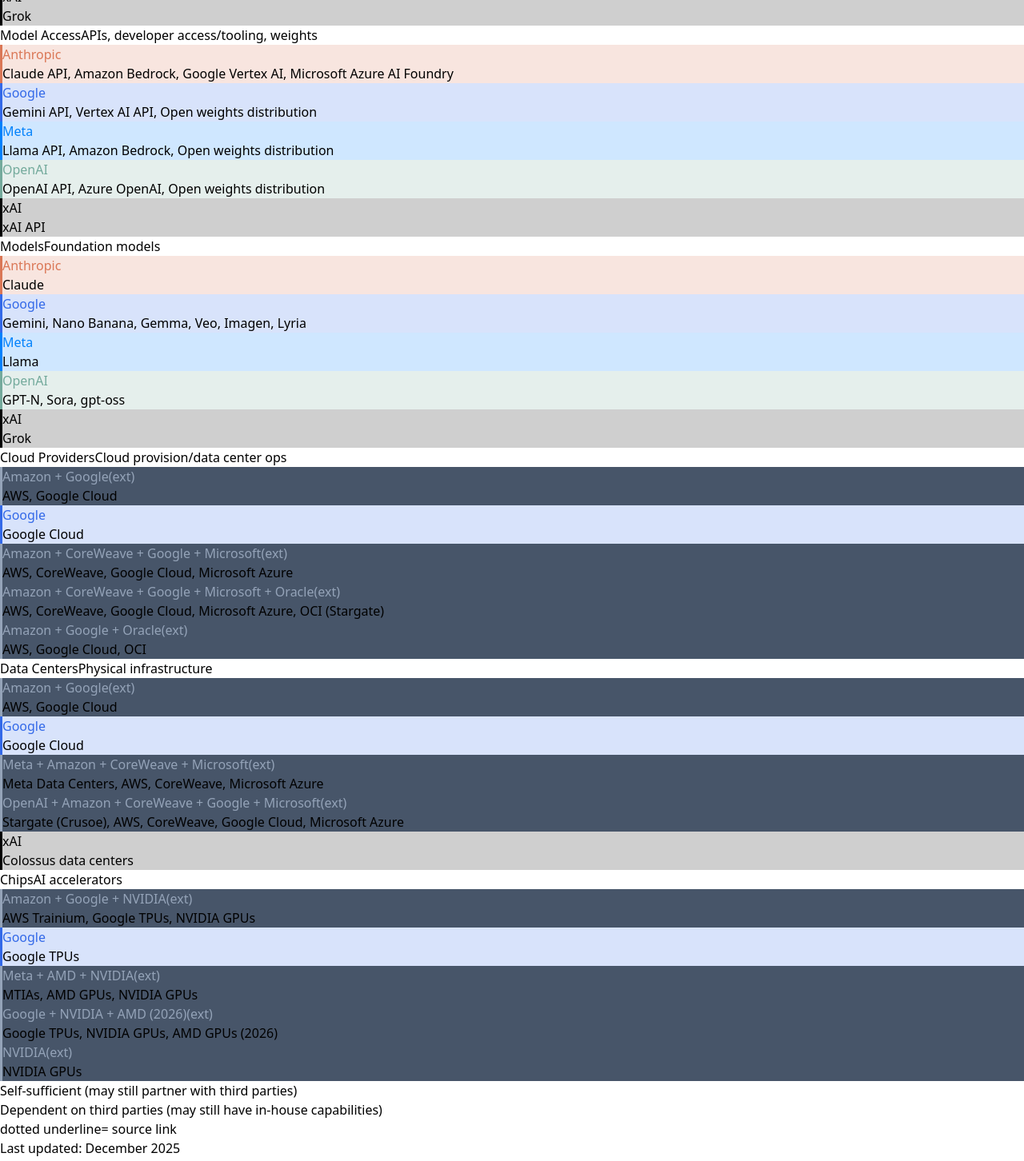
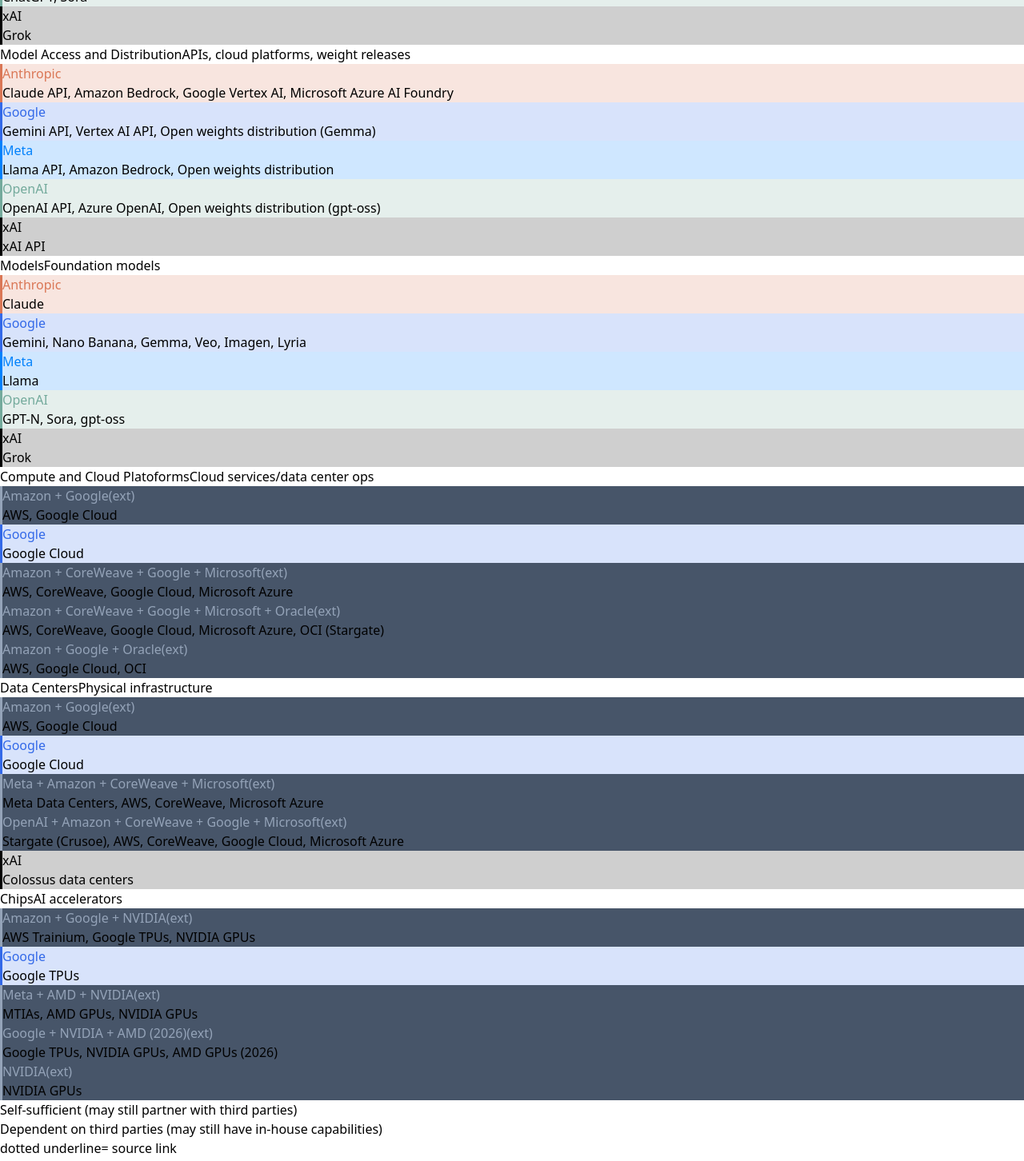
Before and after one commit to s-w-kelly/AI-Stacks, a React (Vite) app: page / in a window 1280 px wide. Shown: the part 400-1852 px from the top of the page at 80% size. Built offline with nearby package versions, Linux system fonts and the light colour scheme.

Commit message:
Revise cloud and open source framings

```diff
--- a/src/AIStackVisualization.jsx
+++ b/src/AIStackVisualization.jsx
@@ -96,6 +96,7 @@
         <header className="mb-8">
           <h1 className="text-2xl md:text-3xl font-bold mb-2">AI Stack Tracker</h1>
           <p className="text-slate-400">Monitoring hardware/infrastructure/service partnerships and vertical integration among frontier AI developers</p>
+          <p className="text-slate-400">(Not comprehensive)</p>
           <p className="text-sm text-slate-500 mt-1">
             Click on a company or provider to highlight dependencies
           </p>
--- a/src/data.js
+++ b/src/data.js
@@ -5,16 +5,16 @@
 // Last updated: December 2024
 // =============================================================================
 
-export const lastUpdated = "December 2025";
+export const lastUpdated = "12/16/2025";
 
 // -----------------------------------------------------------------------------
 // STACK LAYERS (probably won't change often)
 // -----------------------------------------------------------------------------
 export const stackLayers = [
   { id: 'applications', name: 'Applications', description: 'Consumer and enterprise products (in-house only)' },
-  { id: 'api', name: 'Model Access', description: 'APIs, developer access/tooling, weights' },
+  { id: 'api', name: 'Model Access and Distribution', description: 'APIs, cloud platforms, weight releases' },
   { id: 'models', name: 'Models', description: 'Foundation models' },
-  { id: 'cloud', name: 'Cloud Providers', description: 'Cloud provision/data center ops' },
+  { id: 'cloud', name: 'Compute and Cloud Platoforms', description: 'Cloud services/data center ops' },
   { id: 'infrastructure', name: 'Data Centers', description: 'Physical infrastructure' },
   { id: 'chips', name: 'Chips', description: 'AI accelerators' },
 ];
@@ -152,7 +152,7 @@
         products: [
           p('Gemini API', 'https://ai.google.dev/gemini-api/docs'),
           p('Vertex AI API', 'https://docs.cloud.google.com/vertex-ai/docs/reference/rest'),
-          p('Open weights distribution', 'https://huggingface.co/collections/google/gemma-3-release'),
+          p('Open weights distribution (Gemma)', 'https://huggingface.co/collections/google/gemma-3-release'),
         ]
       },
       models: {
@@ -283,7 +283,7 @@
         products: [
           p('OpenAI API', 'https://openai.com/api/'),
           p('Azure OpenAI', 'https://azure.microsoft.com/en-us/products/ai-foundry/models/openai'),
-          p('Open weights distribution', 'https://huggingface.co/collections/openai/gpt-oss')
+          p('Open weights distribution (gpt-oss)', 'https://huggingface.co/collections/openai/gpt-oss')
         ]
       },
       models: {
```
